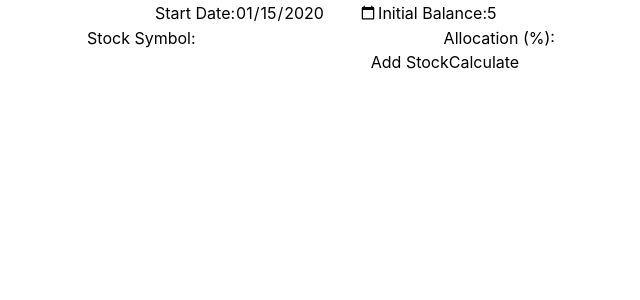
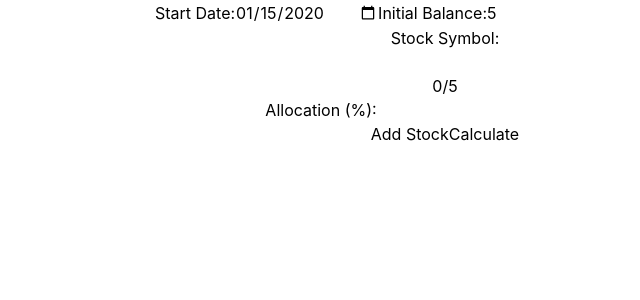
Before and after one commit to david44868/Portfolio-Calculator, a React (Create React App) app: page / in a window 1280 px wide. Both pictures are taken after typing "2020-01-15", "5" into the empty fields and a click on the button "Add Stock". Shown: the top 300 px of the page, without its empty margins (195-835 px from the left). Built offline with nearby package versions, Linux system fonts and the light colour scheme.

Commit message:
updated symbol character count

```diff
--- a/src/Form.js
+++ b/src/Form.js
@@ -52,6 +52,13 @@ const Form = () => {
   const handleStockChange = (index, key, value) => {
     const updatedStocks = [...stocks]
     updatedStocks[index][key] = value
+
+    if (value.length > 5) {
+      updatedStocks[index].isInvalid = true
+    } else {
+      updatedStocks[index].isInvalid = false
+    }
+
     setStocks(updatedStocks)
   }
 
@@ -128,16 +135,32 @@ const Form = () => {
   <div key={index} className="mb-4">
     <label className="block mb-2">
       <span className="text-gray-700">Stock Symbol:</span>
+      <div className="relative mt-1 rounded-md shadow-sm">
         <input
           type="text"
           value={stock.symbol}
-                onChange={(e) =>
-                  handleStockChange(index, 'symbol', e.target.value)
-                }
+          onChange={(e) => handleStockChange(index, 'symbol', e.target.value)}
           required
-                className="mt-1 block w-full rounded-md border-gray-300 shadow-sm focus:border-blue-300 focus:ring focus:ring-blue-200"
+          className={`block w-full pr-10 border-gray-300 rounded-md focus:border-blue-300 focus:ring ${
+            stock.isInvalid ? 'border-red-500' : ''
+          }`}
         />
+        <div className="absolute inset-y-0 right-0 pr-3 flex items-center pointer-events-none">
+          <span
+            className={`text-sm ${
+              stock.isInvalid ? 'text-red-500' : 'text-gray-500'
+            }`}>
+            {stock.symbol.length}/5
+          </span>
+        </div>
+      </div>
     </label>
+
+    {stock.isInvalid && (
+      <p className="text-red-500 text-sm mt-1">
+        Stock symbol exceeds the maximum character limit of 5.
+      </p>
+    )}
 
             <label className="block mb-2">
               <span className="text-gray-700">Allocation (%):</span>
```
Lines whose indentation alone changed are shown as unchanged.
